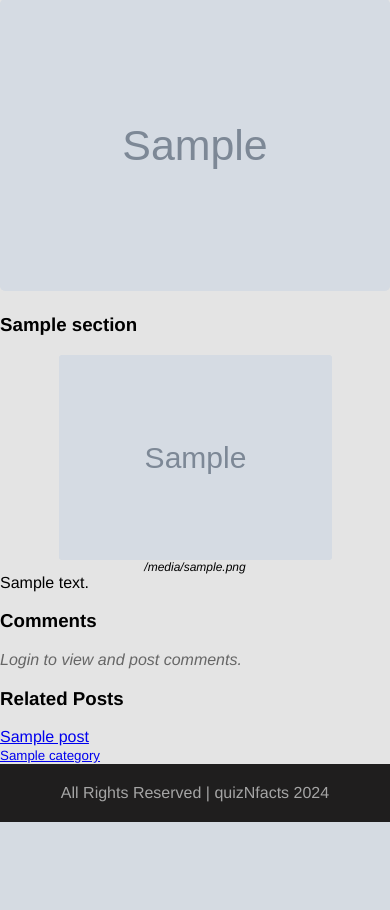
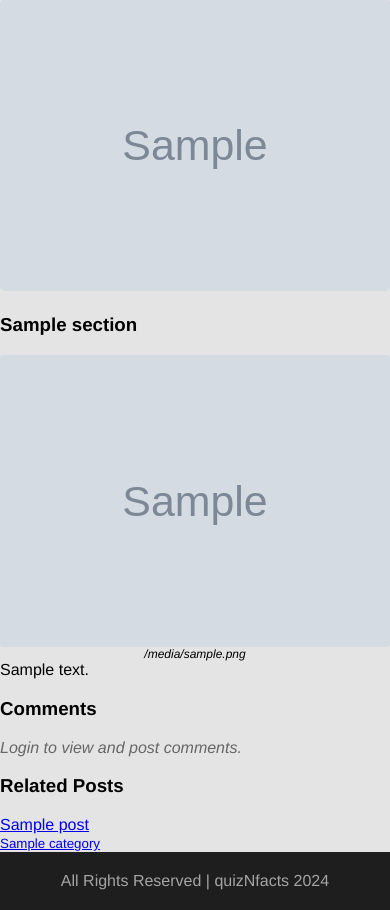
Before and after one commit to bibek-beebayk/quizzer, a Django app: template templates/blog/detail.html in a window 390 px wide. Shown: the part 203-1113 px from the top of the page. Before the commit the page ends 1025 px from the top, so only its background shows below. Run offline with Django 5.2, Linux system fonts and the light colour scheme; data comes from the database, SQL or seed files in the repository; the template is opened without the code that fills it: most values are stand-ins (such as "Sample title", 1, 10 or a date in 2020); grey boxes marked "Sample" are stand-in pictures; data that the repository does not hold is empty; some libraries are stand-ins or nearby versions.

Commit message:
style: fix image style

```diff
--- a/templates/blog/detail.html
+++ b/templates/blog/detail.html
@@ -127,6 +127,10 @@
         font-family: "Verdana", Geneva, sans-serif !important;
     }
 
+    .section-image{
+        width: 70%; border-radius: 3px;
+    }
+
     @media screen and (max-width: 768px) {
         .comments-section {
             width: 95%;
@@ -134,6 +138,16 @@
 
         .comment-form {
             padding: 15px;
+        }
+
+        .section-image{
+            width: 80%;
+        }
+    }
+
+    @media screen and (max-width: 480px){
+        .section-image{
+            width: 100%;
         }
     }
 </style>
@@ -184,7 +198,7 @@
             {% if section.image %}
             <div style="width: 100%; display: flex; justify-content: center; flex-direction: column; align-items: center;">
 
-                <img src="{{section.image.url}}" alt="{% if section.image_alt %}{{section.image_alt}}{% else %}{{section.title}}{% endif %}" style="width: 70%; border-radius: 3px;">
+                <img src="{{section.image.url}}" alt="{% if section.image_alt %}{{section.image_alt}}{% else %}{{section.title}}{% endif %}" class="section-image">
                 {% if section.image_label %}
                 <i style="font-size: 12px;">{{section.image_label}}</i>
                 {% endif %}
```
